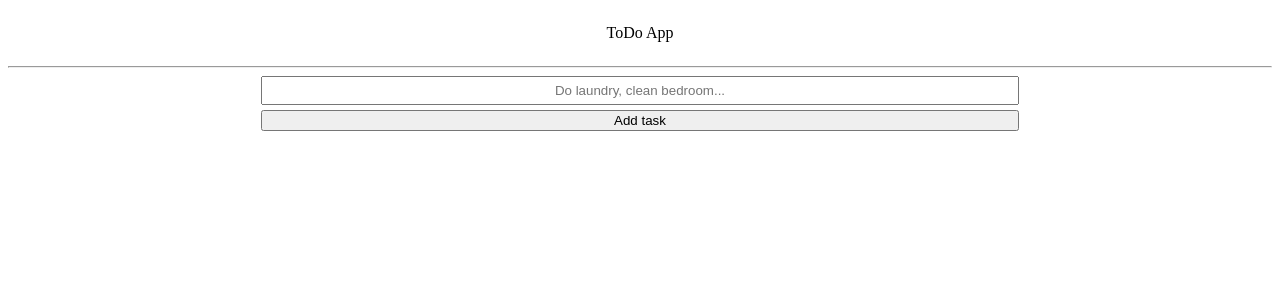
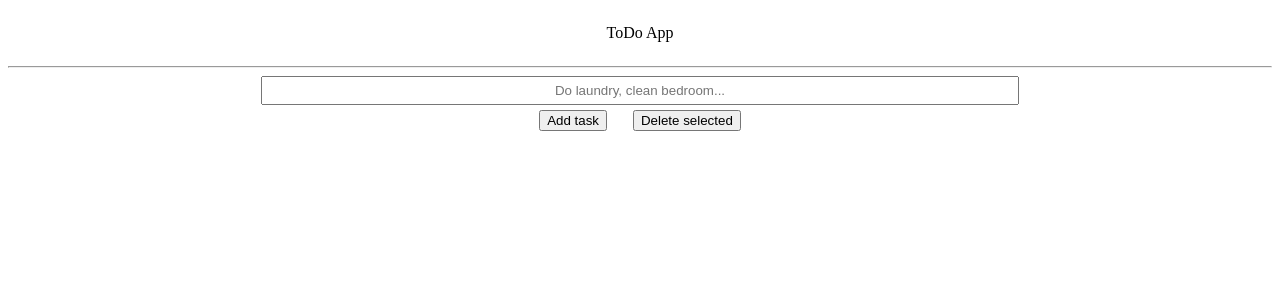
Before and after one commit to godidev/ToDo, a React (Vite) app: page / in a window 1280 px wide. Shown: the top 300 px of the page. Built offline with nearby package versions, Linux system fonts and the light colour scheme.

Commit message:
feat: add button to delete selected

```diff
--- a/src/App.css
+++ b/src/App.css
@@ -21,6 +21,14 @@ main {
 .new-task-form input {
   padding: 5px;
   text-align: center;
+}
+
+.form-buttons {
+  display: flex;
+  justify-content: space-around;
+  align-items: center;
+  width: 30%;
+  margin: 0 auto;
 }
 
 .task-list {
--- a/src/components/TaskForm.jsx
+++ b/src/components/TaskForm.jsx
@@ -31,7 +31,10 @@ export default function TaskForm({ onSubmit }) {
         placeholder='Do laundry, clean bedroom...'
       />
       {alert && <p className='alert-msg'>{alert}</p>}
-      <button>Add task</button>
+      <div className='form-buttons'>
+        <button>Add task</button>
+        <button type='button'>Delete selected</button>
+      </div>
     </form>
   )
 }
```
